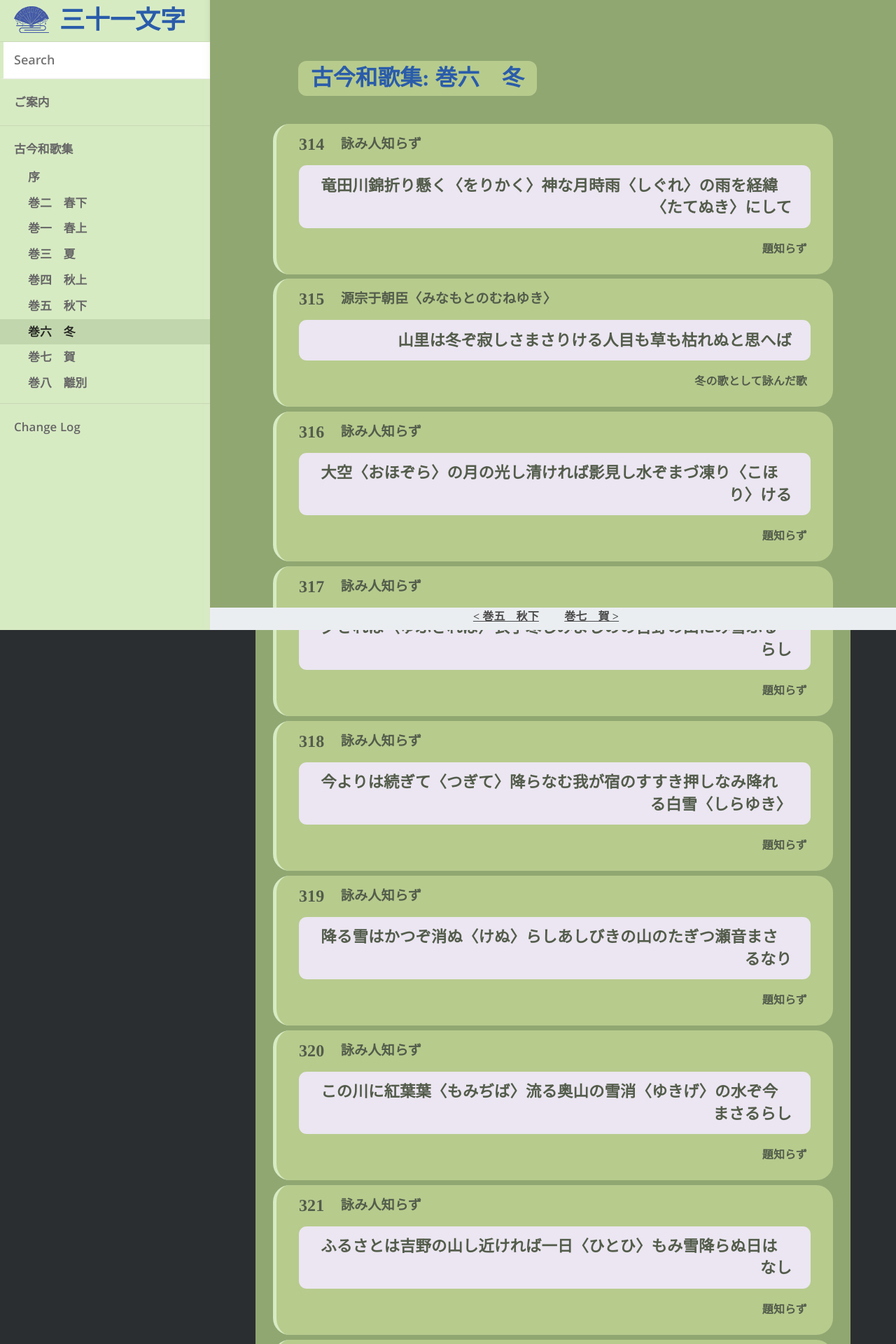
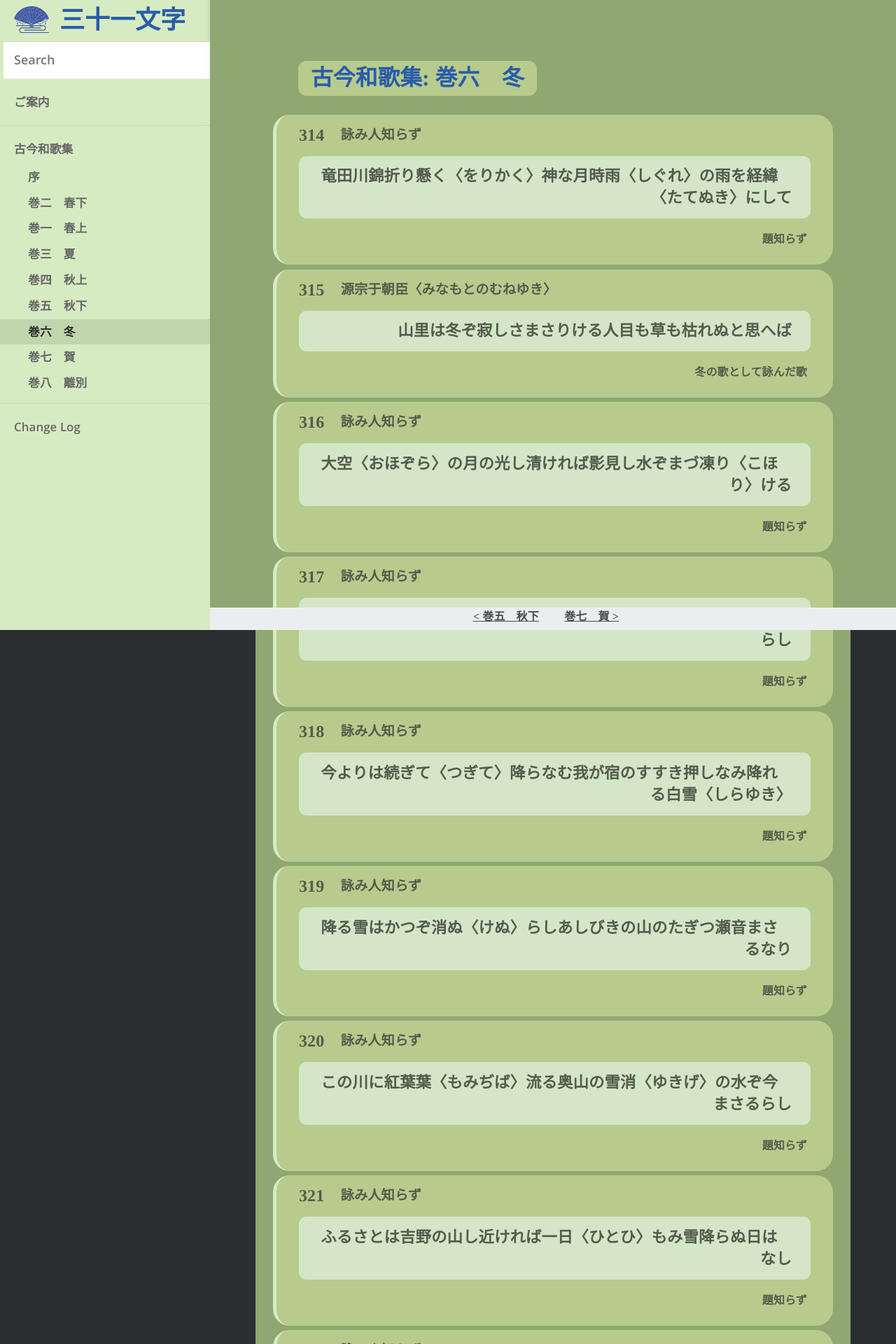
Before and after one commit to 31bot/31bot.github.io, a Jekyll site: the page built from _kokinwakashu/vol6.html, in a window 1280 px wide. Shown: the top 1920 px of the page at 70% size. Built offline with Jekyll 4.4.1, drawn with Linux system fonts in a browser that asks for light colours.

Commit message:
Update _layout.scss

```diff
--- a/_sass/_layout.scss
+++ b/_sass/_layout.scss
@@ -172,7 +172,7 @@
 .page-header {
 	max-width: $content-max-width;
 	padding: 0 ($space + 5) $space;
-	margin: $space auto 0 auto;
+	margin: 0 auto;
 }
 
 .page-header {
@@ -566,7 +566,7 @@
 	margin-block-end: 1rem;
 	margin-inline-start: 0px;
 	margin-inline-end: 0px;
-	background-color: #EBE6F1;
+	background-color: #d4e6c7;
 	border-radius: 0.5em;
 	line-height: 140%;
 	font-size: 140%;
```
